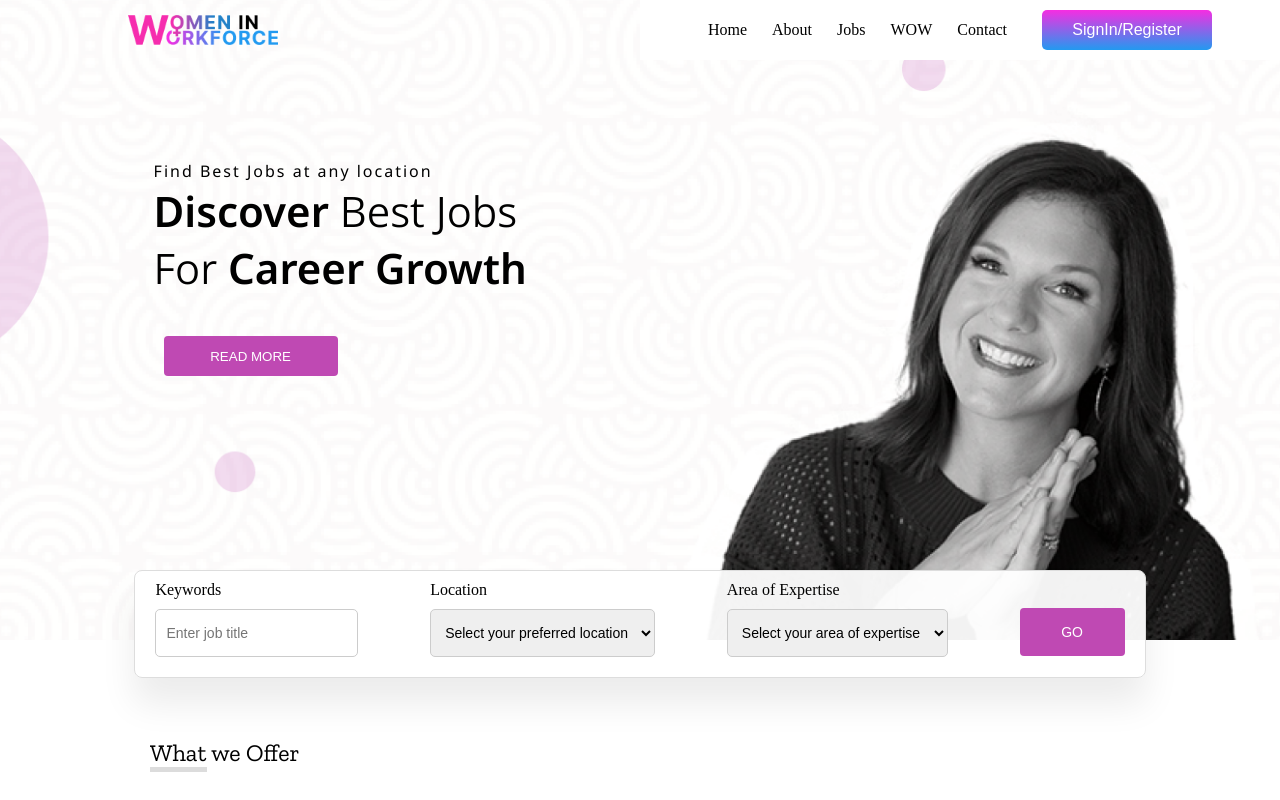
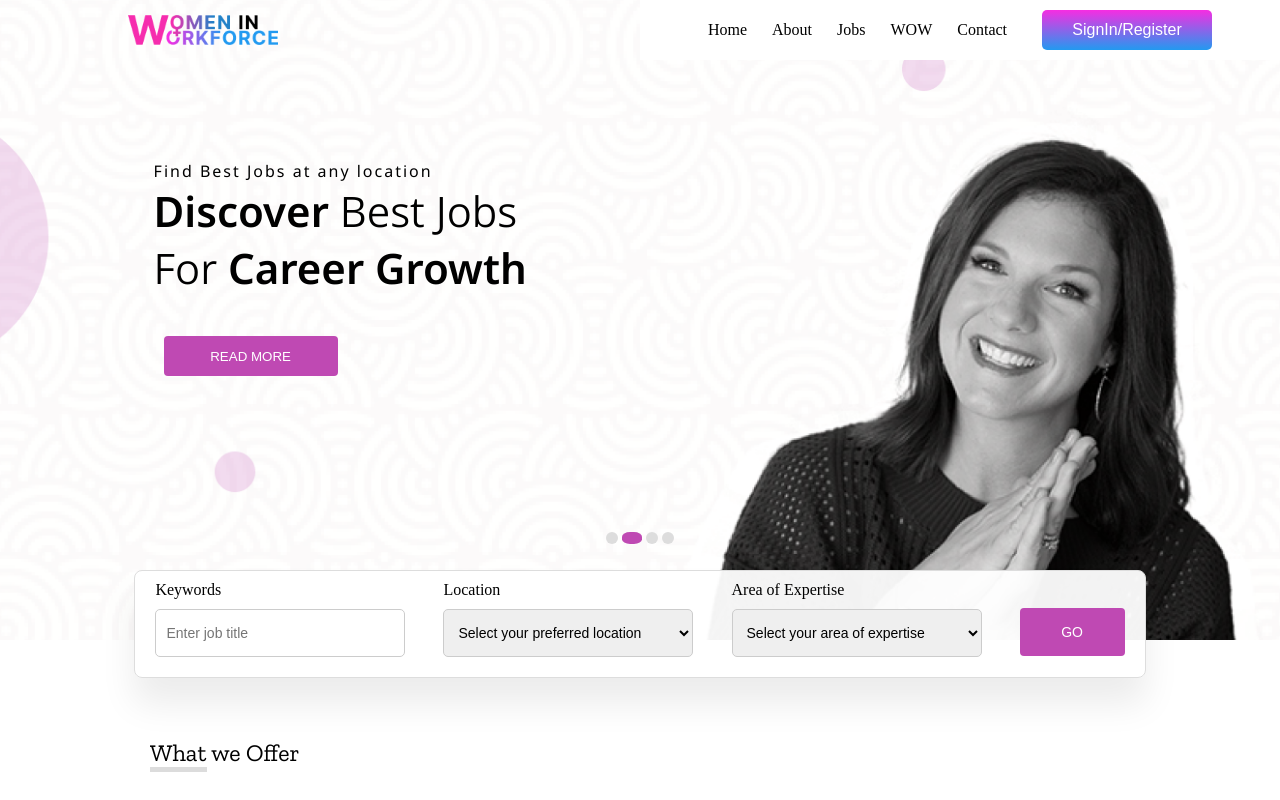
Before and after one commit to Arsh-Coding/WomenAtWork, a React (Vite) app: page / in a window 1280 px wide. Shown: the top 800 px of the page. Built offline with nearby package versions, Linux system fonts and the light colour scheme.

Commit message:
ui changes made

```diff
--- a/src/components/Home/Card/WomanCard.css
+++ b/src/components/Home/Card/WomanCard.css
@@ -13,6 +13,7 @@
   background-color: #DCDCDC;
   width: 5%;
   height: 5px;
+  margin-bottom: 5px;
   /* border-radius: ; */
 }
   .womanApp {
--- a/src/components/Home/Contact/Contact.css
+++ b/src/components/Home/Contact/Contact.css
@@ -31,6 +31,7 @@
   background-color: #DCDCDC;
   width: 7%;
   height: 5px;
+  margin-top: 5px;
 }
 
 .contact-heading p {
@@ -51,17 +52,18 @@
 
 .contact-name input {
   border: none;
+  width: 200px;
   border-bottom: 1px solid black;
   font-size: 16px;
   font-weight: 500;
   padding-bottom: 5px;
   margin: 10px;
-  gap: 5px;
+  gap: 30px;
 }
 
 .contact-name input[name="message"] {
-  padding-bottom: 50px;
-  width: 205%;
+  /* padding-bottom: 50px; */
+  width: 196%;
 }
 
 .rectangle {
--- a/src/components/Home/Home.css
+++ b/src/components/Home/Home.css
@@ -13,6 +13,21 @@
   max-width: 400px;
   top: 20vh;
   left: 12vw;
+  transition: color 0.3s;
+}
+.Hero .hero-text-colored {
+  position: absolute;
+  display: grid;
+  top: 20vh;
+  left: 12vw;
+  max-width: 400px;
+  color: #0b00a3;
+}
+.Hero .hero-text-colored p{
+  font-family: "Noto Sans", serif;
+  font-size: 16px;
+  font-weight: 400;
+  letter-spacing: 2px;
 }
 
 .hero-text p {
@@ -71,7 +86,33 @@ h1 {
 .slideshow .active {
   opacity: 1;
 }
+.dots-navigation {
+  position: absolute;
+  display: flex;
+  width: 100%;
+  height: 100%;
+  bottom: 12vh;
+  justify-content: center;
+  align-items:  flex-end;
+  margin-top: 10px;
+  z-index: 1;
+}
 
+.dot {
+  height: 12px;
+  width: 12px;
+  margin: 0 2px;
+  background-color: #bbb;
+  border-radius: 50%;
+  display: inline-block;
+  cursor: pointer;
+  transition: background-color 0.3s;
+}
+.dots-navigation .dot.active-dot {
+  width: 20px;
+  border-radius: 40%;
+  background-color: rgba(191, 73, 179, 1);
+}
 .search-box {
   position: relative;
   display: flex;
@@ -98,7 +139,7 @@ h1 {
 .search-input,
 .search-select {
   flex: 1;
-  min-width: 200px;
+  min-width: 250px;
   height: 48px;
   max-width: 300px;
   padding: 10px;
--- a/src/components/Home/Home.jsx
+++ b/src/components/Home/Home.jsx
@@ -28,6 +28,10 @@ const Home = () => {
         const interval = setInterval(nextSlide, 5000);
         return () => clearInterval(interval);
       }, []);
+      const handleDotClick = (index) => {
+        setCurrentIndex(index);
+      };
+      const heroTextClass = currentIndex >= 2 ? 'hero-text-colored' : 'hero-text';
   return (
       <>
         <div className='Hero'>
@@ -42,8 +46,17 @@ const Home = () => {
               className={index === currentIndex ? 'active' : 'inactive'}
             />
           ))}
+          <div className='dots-navigation'>
+            {images.map((_, index) => (
+              <span
+                key={index}
+                className={`dot ${index === currentIndex ? 'active-dot' : ''}`}
+                onClick={() => handleDotClick(index)}
+              ></span>
+            ))}
+          </div>
         </div>
-        <div className='hero-text'>
+        <div className={heroTextClass}>
             <p>Find Best Jobs at any location</p>
             <h1 className='hero-large-text'>Discover <span className='lightweight-text-hero'>Best Jobs For</span> Career Growth</h1>
             <button className='hero-btn'>READ MORE</button>
--- a/src/components/Home/Jobs/Jobs.css
+++ b/src/components/Home/Jobs/Jobs.css
@@ -19,6 +19,8 @@
       background-color: #DCDCDC;
       width: 5%;
       height: 5px;
+      margin-top: 5px;
+
       /* border-radius: ; */
   }
   /* Tabs styling */
@@ -28,9 +30,9 @@
     width: fit-content;
     margin: 0 auto;
     margin-bottom: 30px;
-    background-color: #FAFAFA;
+    background-color: rgba(250, 250, 250, 1);
     border-radius: 15px;
-    border: 1px solid #999999;
+    border: none;
     padding: 15px;
     gap: 10px;
   }
--- a/src/components/Home/SectionWithVideoSlider/SectionWithVideoSlider.css
+++ b/src/components/Home/SectionWithVideoSlider/SectionWithVideoSlider.css
@@ -10,6 +10,7 @@
   background-color: #DCDCDC;
   width: 5%;
   height: 5px;
+  margin-top: 5px;
 }
 
 .section-container {
```
